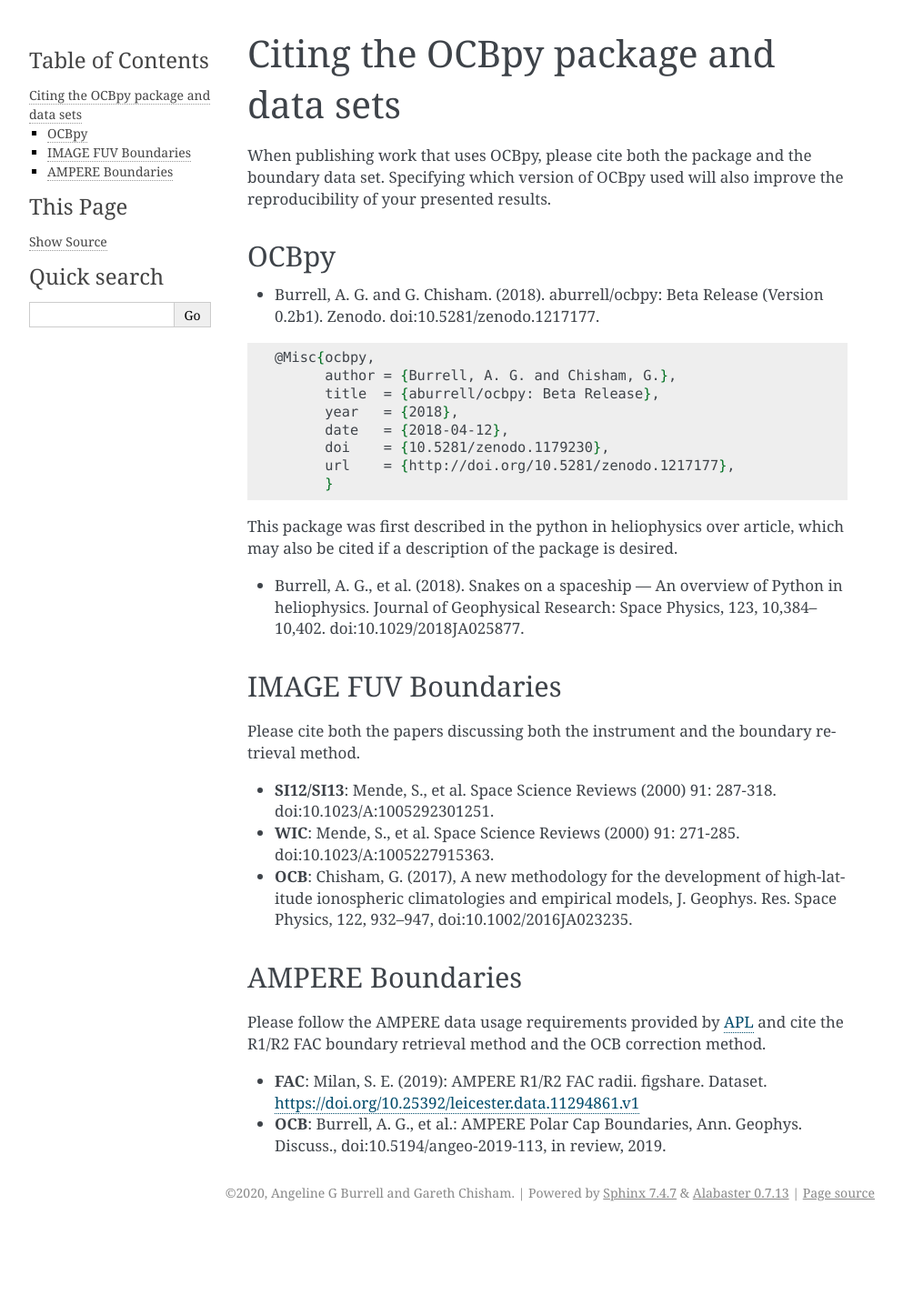
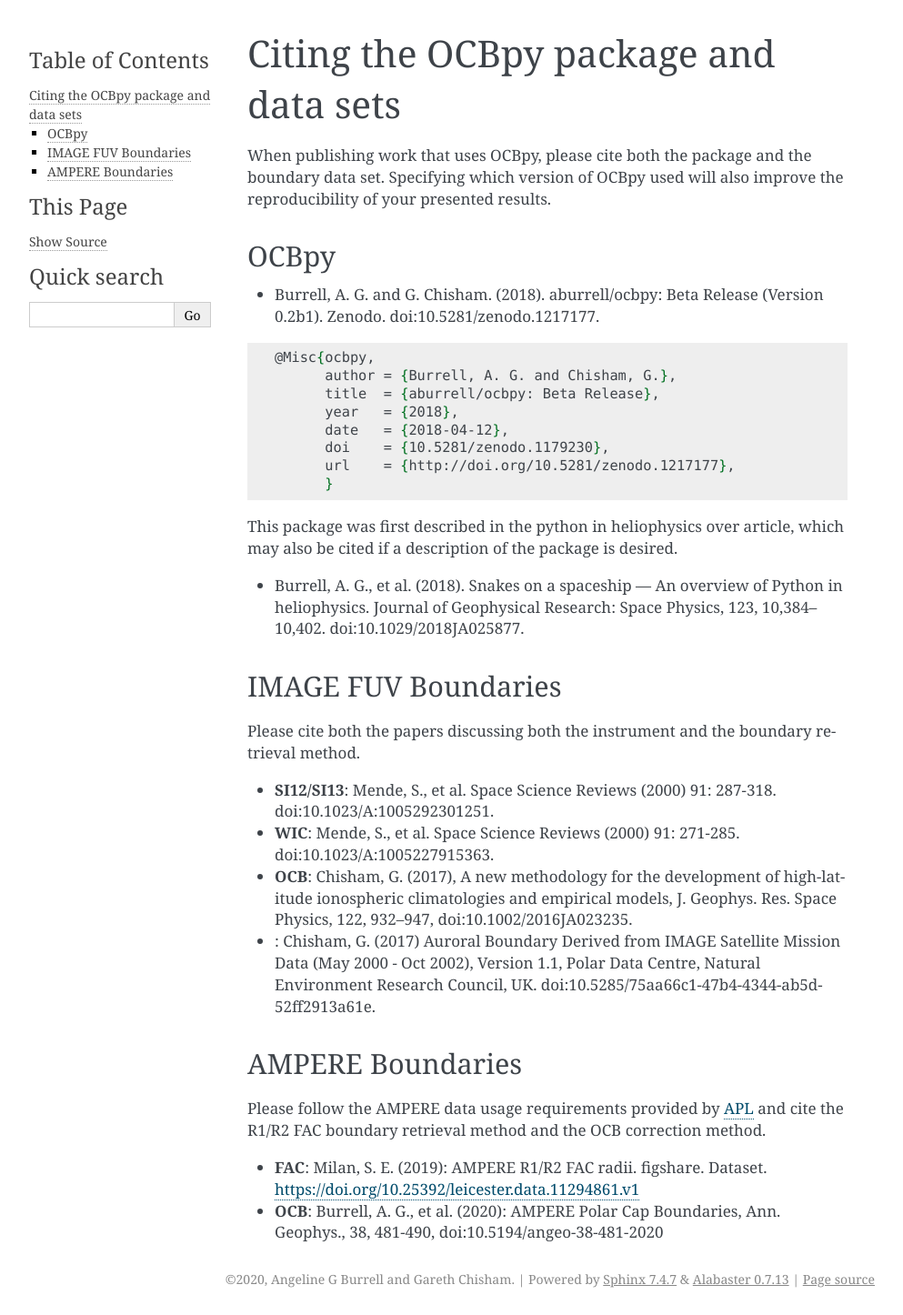
Before and after one commit to aburrell/ocbpy, a Sphinx documentation site: the page built from docs/citing.rst, in a window 1280 px wide. Shown: the whole page at 91% size, without its empty margins (148-1141 px from the left). Built offline with Sphinx 7.4.7, drawn with Linux system fonts in a browser that asks for light colours; before the commit the page ends 1351 px from its top, so only the background shows below that.

Commit message:
DOC: AMPERE OCB citation
Updated citation for 2020 AMPERE polar cap boundary paper.

```diff
--- a/docs/citing.rst
+++ b/docs/citing.rst
@@ -42,6 +42,10 @@ retrieval method.
 * **OCB**: Chisham, G. (2017), A new methodology for the development of
   high‐latitude ionospheric climatologies and empirical models,
   J. Geophys. Res. Space Physics, 122, 932–947, doi:10.1002/2016JA023235.
+*    : Chisham, G. (2017) Auroral Boundary Derived from IMAGE Satellite Mission
+     Data (May 2000 - Oct 2002), Version 1.1, Polar Data Centre, Natural
+     Environment Research Council, UK.
+     doi:10.5285/75aa66c1-47b4-4344-ab5d-52ff2913a61e.
 
 AMPERE Boundaries
 -----------------
@@ -52,5 +56,5 @@ boundary retrieval method and the OCB correction method.
 
 * **FAC**: Milan, S. E. (2019): AMPERE R1/R2 FAC radii. figshare. Dataset.
   https://doi.org/10.25392/leicester.data.11294861.v1
-* **OCB**: Burrell, A. G., et al.: AMPERE Polar Cap Boundaries, Ann. Geophys.
-  Discuss., doi:10.5194/angeo-2019-113, in review, 2019.
+* **OCB**: Burrell, A. G., et al. (2020): AMPERE Polar Cap Boundaries,
+  Ann. Geophys., 38, 481-490, doi:10.5194/angeo-38-481-2020
```
Also changed, not shown: 1 other file.
